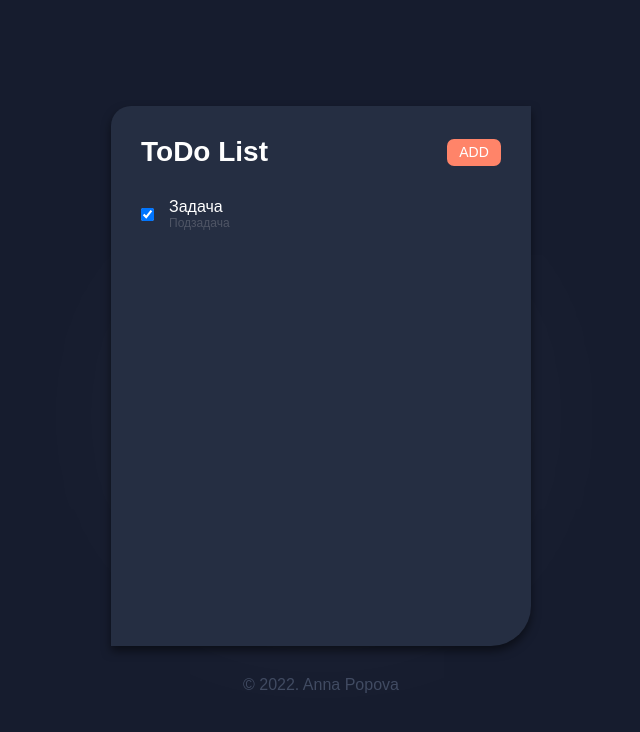
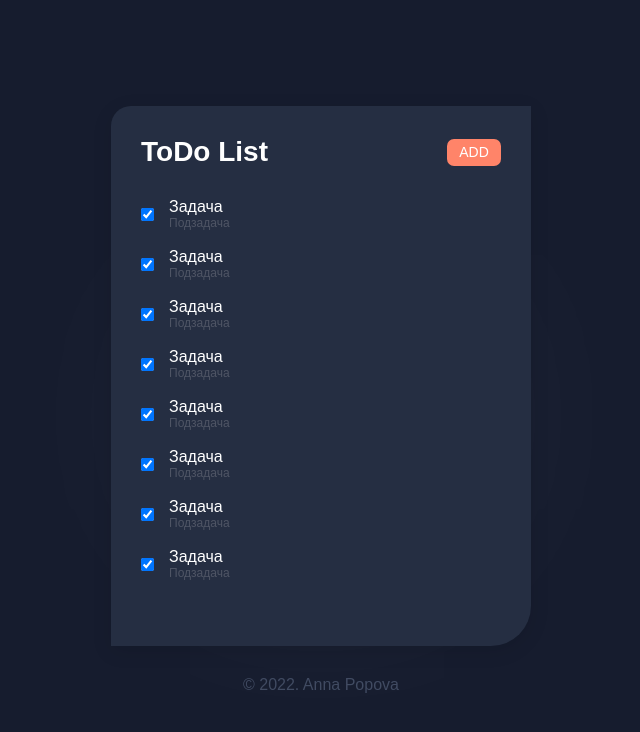
Before and after one commit to anna-popova/TestForLeadrate, a Vue app: page / in a window 1280 px wide. Shown: the top 732 px of the page, without its empty margins (319-959 px from the left). Built offline with nearby package versions, Linux system fonts and the light colour scheme.

Commit message:
scrollbar styles

```diff
--- a/src/components/checkboxComponent/checkboxComponent.scss
+++ b/src/components/checkboxComponent/checkboxComponent.scss
@@ -1,4 +1,18 @@
 .checkbox-list {
+	height: 80%;
+	overflow-y: auto;
+
+	&::-webkit-scrollbar {
+		width: 4px;               /* ширина scrollbar */
+	}
+	&::-webkit-scrollbar-track {
+		background: #252E42;        /* цвет дорожки */
+	}
+	&::-webkit-scrollbar-thumb {
+		border-radius: 20px;       /* закругления плашки */
+		border: 3px solid #FF8469;  /* padding вокруг плашки */
+	}
+
 	&__item {
 		display: flex;
 		align-items: center;
--- a/src/components/checkboxComponent/checkboxComponent.vue
+++ b/src/components/checkboxComponent/checkboxComponent.vue
@@ -1,5 +1,181 @@
 <template>
   <div class="checkbox-list">
+    <label class="checkbox-list__item">
+      <input
+        :checked="checked"
+        type="checkbox"
+        class="checkbox-list__item--input"
+        :class="{ 'checked': checked }"
+        @input="onInput"
+      />
+      <div>
+        <span class="checkbox-list__item--text">{{title}}</span>
+        <span v-if="subtitle" class="checkbox-list__item--text checkbox-list__item--text_subtitle">
+          {{subtitle}}
+        </span>
+      </div>
+    </label>
+
+    <label class="checkbox-list__item">
+      <input
+        :checked="checked"
+        type="checkbox"
+        class="checkbox-list__item--input"
+        :class="{ 'checked': checked }"
+        @input="onInput"
+      />
+      <div>
+        <span class="checkbox-list__item--text">{{title}}</span>
+        <span v-if="subtitle" class="checkbox-list__item--text checkbox-list__item--text_subtitle">
+          {{subtitle}}
+        </span>
+      </div>
+    </label>
+
+    <label class="checkbox-list__item">
+      <input
+        :checked="checked"
+        type="checkbox"
+        class="checkbox-list__item--input"
+        :class="{ 'checked': checked }"
+        @input="onInput"
+      />
+      <div>
+        <span class="checkbox-list__item--text">{{title}}</span>
+        <span v-if="subtitle" class="checkbox-list__item--text checkbox-list__item--text_subtitle">
+          {{subtitle}}
+        </span>
+      </div>
+    </label>
+
+    <label class="checkbox-list__item">
+      <input
+        :checked="checked"
+        type="checkbox"
+        class="checkbox-list__item--input"
+        :class="{ 'checked': checked }"
+        @input="onInput"
+      />
+      <div>
+        <span class="checkbox-list__item--text">{{title}}</span>
+        <span v-if="subtitle" class="checkbox-list__item--text checkbox-list__item--text_subtitle">
+          {{subtitle}}
+        </span>
+      </div>
+    </label>
+
+    <label class="checkbox-list__item">
+      <input
+        :checked="checked"
+        type="checkbox"
+        class="checkbox-list__item--input"
+        :class="{ 'checked': checked }"
+        @input="onInput"
+      />
+      <div>
+        <span class="checkbox-list__item--text">{{title}}</span>
+        <span v-if="subtitle" class="checkbox-list__item--text checkbox-list__item--text_subtitle">
+          {{subtitle}}
+        </span>
+      </div>
+    </label>
+
+    <label class="checkbox-list__item">
+      <input
+        :checked="checked"
+        type="checkbox"
+        class="checkbox-list__item--input"
+        :class="{ 'checked': checked }"
+        @input="onInput"
+      />
+      <div>
+        <span class="checkbox-list__item--text">{{title}}</span>
+        <span v-if="subtitle" class="checkbox-list__item--text checkbox-list__item--text_subtitle">
+          {{subtitle}}
+        </span>
+      </div>
+    </label>
+
+    <label class="checkbox-list__item">
+      <input
+        :checked="checked"
+        type="checkbox"
+        class="checkbox-list__item--input"
+        :class="{ 'checked': checked }"
+        @input="onInput"
+      />
+      <div>
+        <span class="checkbox-list__item--text">{{title}}</span>
+        <span v-if="subtitle" class="checkbox-list__item--text checkbox-list__item--text_subtitle">
+          {{subtitle}}
+        </span>
+      </div>
+    </label>
+
+    <label class="checkbox-list__item">
+      <input
+        :checked="checked"
+        type="checkbox"
+        class="checkbox-list__item--input"
+        :class="{ 'checked': checked }"
+        @input="onInput"
+      />
+      <div>
+        <span class="checkbox-list__item--text">{{title}}</span>
+        <span v-if="subtitle" class="checkbox-list__item--text checkbox-list__item--text_subtitle">
+          {{subtitle}}
+        </span>
+      </div>
+    </label>
+
+    <label class="checkbox-list__item">
+      <input
+        :checked="checked"
+        type="checkbox"
+        class="checkbox-list__item--input"
+        :class="{ 'checked': checked }"
+        @input="onInput"
+      />
+      <div>
+        <span class="checkbox-list__item--text">{{title}}</span>
+        <span v-if="subtitle" class="checkbox-list__item--text checkbox-list__item--text_subtitle">
+          {{subtitle}}
+        </span>
+      </div>
+    </label>
+
+    <label class="checkbox-list__item">
+      <input
+        :checked="checked"
+        type="checkbox"
+        class="checkbox-list__item--input"
+        :class="{ 'checked': checked }"
+        @input="onInput"
+      />
+      <div>
+        <span class="checkbox-list__item--text">{{title}}</span>
+        <span v-if="subtitle" class="checkbox-list__item--text checkbox-list__item--text_subtitle">
+          {{subtitle}}
+        </span>
+      </div>
+    </label>
+
+    <label class="checkbox-list__item">
+      <input
+        :checked="checked"
+        type="checkbox"
+        class="checkbox-list__item--input"
+        :class="{ 'checked': checked }"
+        @input="onInput"
+      />
+      <div>
+        <span class="checkbox-list__item--text">{{title}}</span>
+        <span v-if="subtitle" class="checkbox-list__item--text checkbox-list__item--text_subtitle">
+          {{subtitle}}
+        </span>
+      </div>
+    </label>
+
     <label class="checkbox-list__item">
       <input
         :checked="checked"
--- a/src/components/toDoList/toDoList.scss
+++ b/src/components/toDoList/toDoList.scss
@@ -6,7 +6,7 @@
 	background-color: #252E42;
 	border-top-left-radius: 20px;
 	border-bottom-right-radius: 40px;
-	box-shadow: 0 5px 10px rgba(0, 0, 0, 0.5);
+	box-shadow: 0 5px 20px rgba(0, 0, 0, 0.1);
 
 	&::after {
 		content: '';
```
